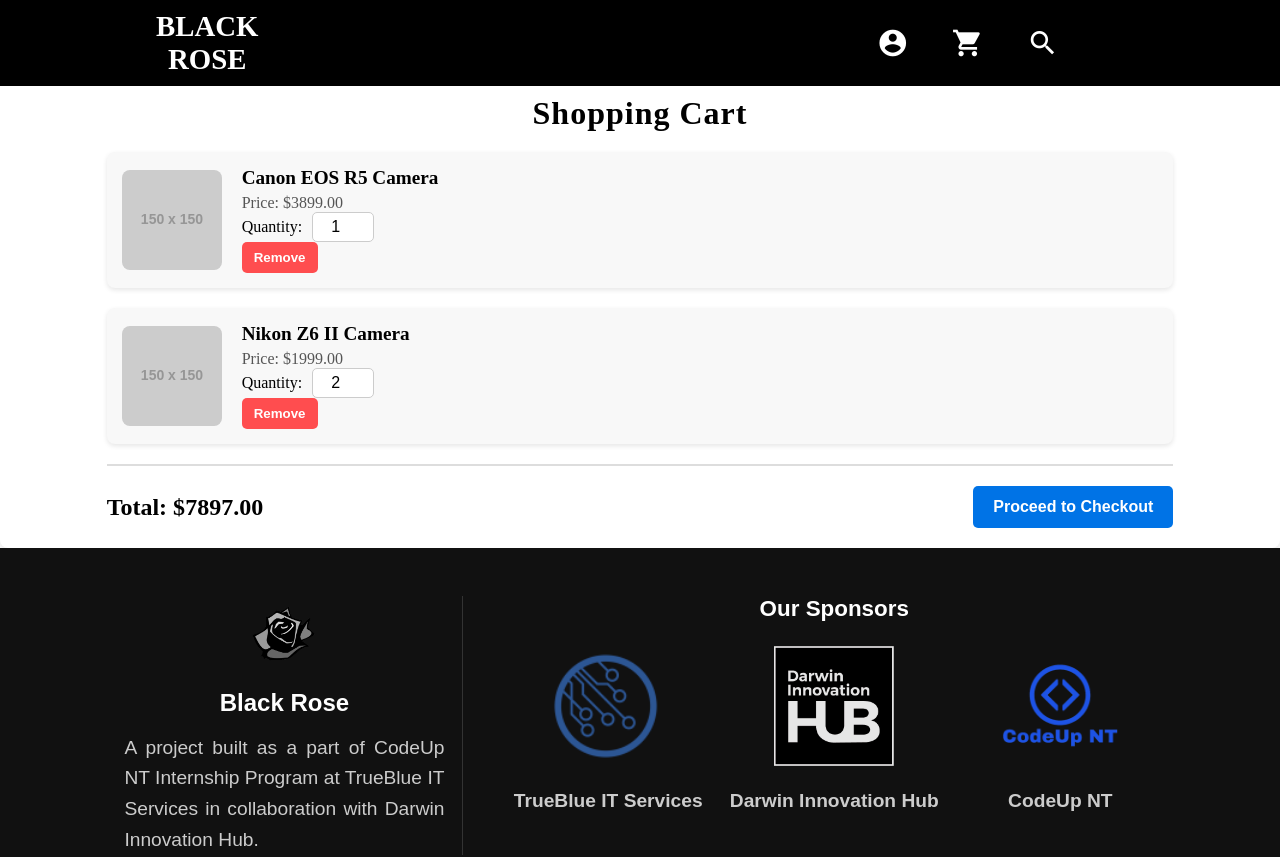
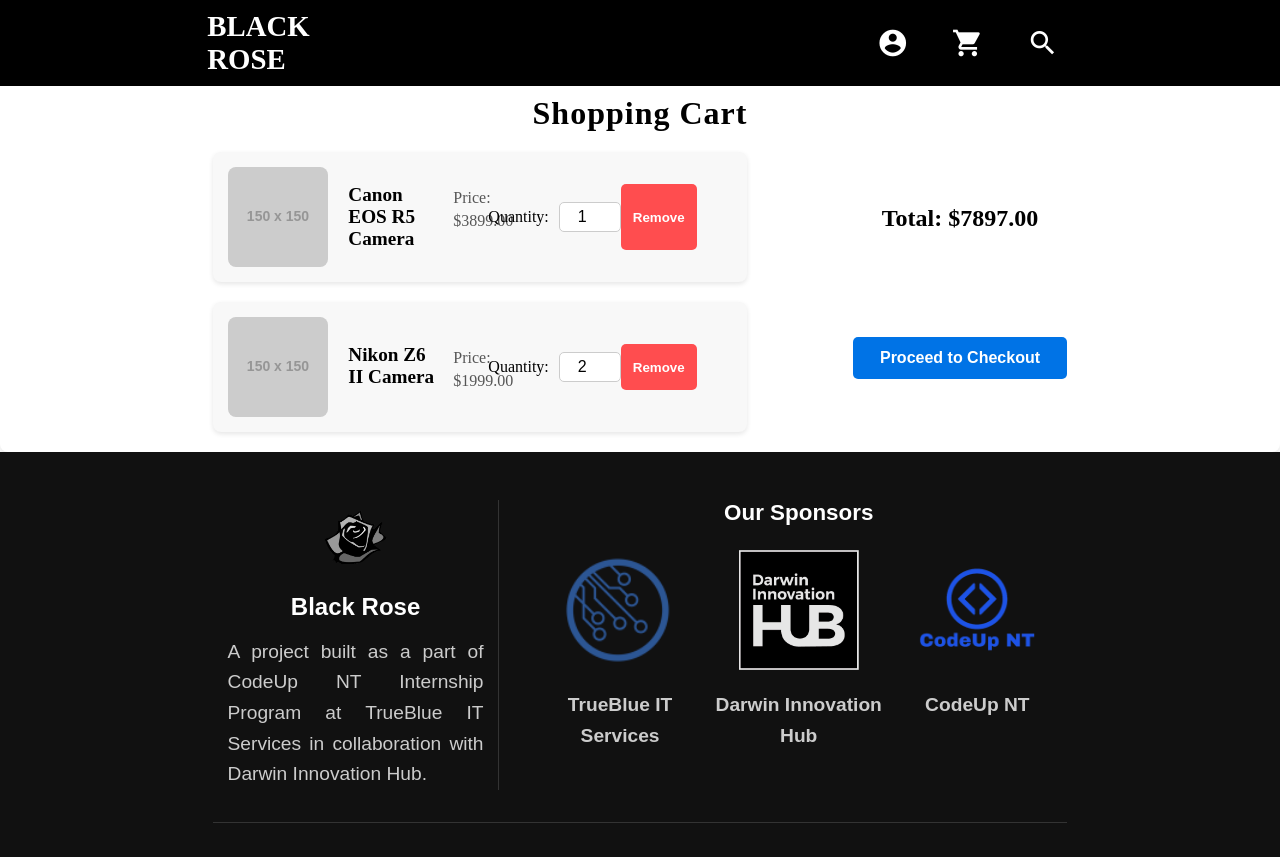
Before and after one commit to shubham-rr/black-rose, a React (Vite) app in the folder client/: page /shopping-cart in a window 1280 px wide. Shown: the top 857 px of the page. Built offline with nearby package versions, Linux system fonts and the light colour scheme.

Commit message:
sho cart

```diff
--- a/client/package.json
+++ b/client/package.json
@@ -13,7 +13,8 @@
     "react": "^18.3.1",
     "react-dom": "^18.3.1",
     "react-multi-carousel": "^2.8.5",
-    "react-router-dom": "^7.1.1"
+    "react-router-dom": "^7.1.1",
+    "styled-components": "^6.1.14"
   },
   "devDependencies": {
     "@eslint/js": "^9.15.0",
--- a/client/src/components/Footer/footer.css
+++ b/client/src/components/Footer/footer.css
@@ -12,7 +12,7 @@
 }
 
 .footer-content {
-  grid-column: 2/span 10;
+  grid-column: 3/span 8;
   display: grid;
   grid-template-columns: repeat(12, 1fr);
   /* max-width: 1400px; */
@@ -150,12 +150,15 @@
   }
 }
 
-@media (max-width: 768px) {
+@media (max-width: 860px) {
   .footer-main {
     grid-template-columns: 1fr;
     gap: 2rem;
   }
 
+  .footer-section {
+    grid-column: span 12;
+  }
   .sponsors {
     border-left: none;
     padding-left: 0;
--- a/client/src/components/Header/header.css
+++ b/client/src/components/Header/header.css
@@ -22,7 +22,8 @@
 
 /* Logo (Takes 3 columns) */
 .navbar h1 {
-  grid-column: 2/span 2;
+  grid-column: 3/span 2;
+  text-align: left;
   margin: 0;
   font-size: 1.8rem;
 }
--- a/client/src/pages/ShoppingCart/ShoppingCart.jsx
+++ b/client/src/pages/ShoppingCart/ShoppingCart.jsx
@@ -57,7 +57,10 @@
                 />
                 <div className="cart-item-details">
                   <h2>{item.name}</h2>
-                  <p>Price: ${item.price.toFixed(2)}</p>
+                  <div className="cart-item-price">
+                    <p>Price:</p>
+                    <p>${item.price.toFixed(2)}</p>
+                  </div>
                   <div className="quantity-container">
                     <label>Quantity:</label>
                     <input
--- a/client/src/pages/ShoppingCart/shoppingCart.css
+++ b/client/src/pages/ShoppingCart/shoppingCart.css
@@ -22,7 +22,7 @@
 
 /* Cart Items */
 .cart-items {
-  grid-column: 2/ span 10;
+  grid-column: 3/ span 5;
   display: flex;
   flex-direction: column;
   gap: 20px;
@@ -30,7 +30,8 @@
 
 /* Individual Cart Item */
 .cart-item {
-  display: flex;
+  display: grid;
+  grid-template-columns: repeat(12, 1fr);
   align-items: center;
   gap: 20px;
   padding: 15px;
@@ -40,6 +41,7 @@
 }
 
 .cart-item-image {
+  grid-column: span 1;
   width: 100px;
   height: 100px;
   object-fit: cover;
@@ -48,21 +50,32 @@
 
 /* Cart Item Details */
 .cart-item-details {
+  grid-column: span 11;
+  display: grid;
+  grid-template-columns: repeat(12, 1fr);
   flex-grow: 1;
   text-align: left;
 }
 
 .cart-item-details h2 {
+  grid-column: span 5;
   margin: 0;
   font-size: 1.2rem;
   color: #000;
 }
 
-.cart-item-details p {
-  margin: 5px 0 0;
-  color: #555;
-  font-size: 1rem;
+.cart-item-price{
+  grid-column: 7/span 2;
+  display: block;
+
+  p {
+
+    margin: 5px 0 0;
+    color: #555;
+    font-size: 1rem;
+  }
 }
+
 
 /* Quantity Controls */
 .quantity-container {
@@ -98,22 +111,26 @@
 
 /* Cart Total */
 .cart-total {
-  grid-column: 2/span 10;
-  display: flex;
-  justify-content: space-between;
+  grid-column: 9/span 2;
+  display: grid;
+  grid-template-columns: repeat(2, 1fr);
+  /* justify-content: space-between; */
   align-items: center;
-  margin-top: 20px;
-  padding-top: 20px;
-  border-top: 2px solid #ddd;
+  /* margin-top: 20px; */
+  /* padding-top: 20px; */
+  /* border-left: 2px solid #ddd; */
+  /* padding-left: 30px; */
 }
 
 .cart-total h2 {
+  grid-column: span 2;
   font-size: 1.5rem;
   color: #000;
 }
 
 /* Checkout Button */
 .checkout-button {
+  grid-column: span 2;
   background-color: #0073e6;
   color: white;
   border: none;
```
Also changed, not shown: 1 other file (tests, documents, lock files or other folders).
